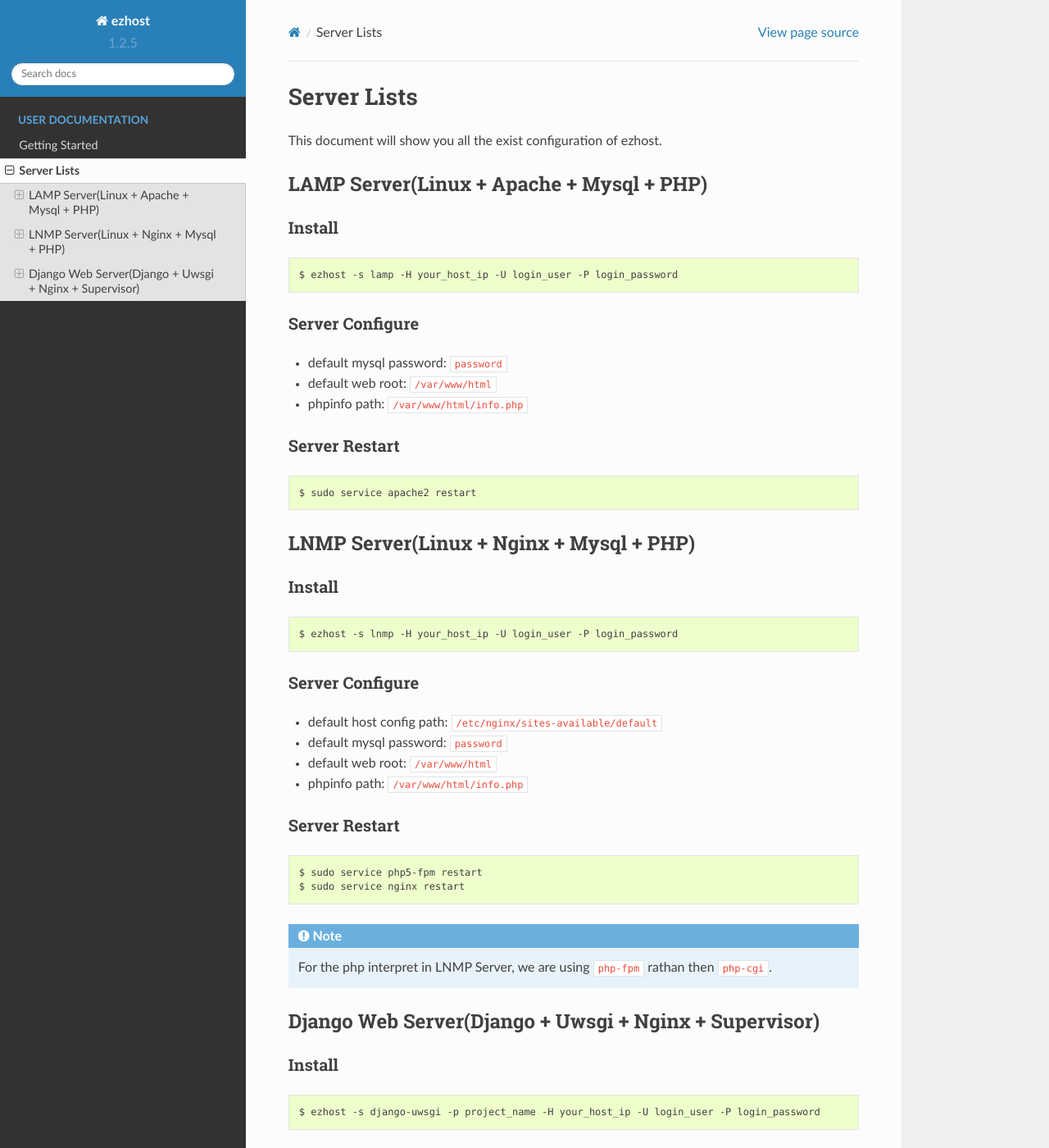
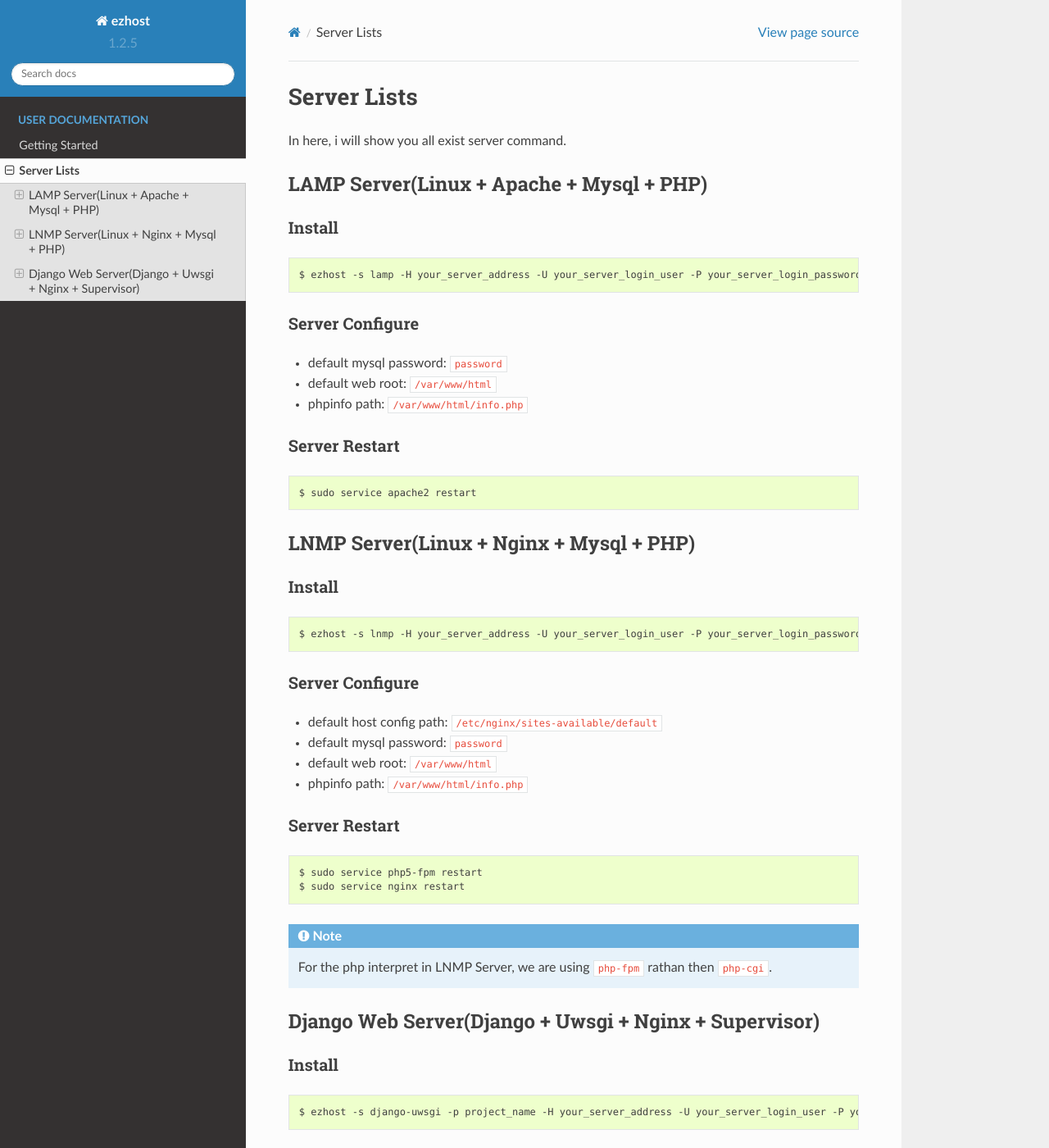
Before and after one commit to zhexiao/ezhost, a Sphinx documentation site: the page built from docs/server_lists.rst, in a window 1280 px wide and 1400 px high. Shown: the whole window at 82% size. Built offline with Sphinx 7.4.7 and the Read the Docs theme 2.0.0, drawn with Linux system fonts in a browser that asks for light colours.

Commit message:
change docs

```diff
--- a/docs/server_lists.rst
+++ b/docs/server_lists.rst
@@ -1,7 +1,7 @@
 Server Lists
 ===============
 
-This document will show you all the exist configuration of ezhost.
+In here, i will show you all exist server command.
 
 LAMP Server(Linux + Apache + Mysql + PHP)
 ---------------
@@ -10,7 +10,7 @@
 ~~~~~~
 .. code-block:: bash
 
-   $ ezhost -s lamp -H your_host_ip -U login_user -P login_password
+   $ ezhost -s lamp -H your_server_address -U your_server_login_user -P your_server_login_password
 
 Server Configure
 ~~~~~~
@@ -35,7 +35,7 @@
 ~~~~~~
 .. code-block:: bash
 
-   $ ezhost -s lnmp -H your_host_ip -U login_user -P login_password
+   $ ezhost -s lnmp -H your_server_address -U your_server_login_user -P your_server_login_password
 
 Server Configure
 ~~~~~~
@@ -63,7 +63,7 @@
 ~~~~~~
 .. code-block:: bash
 
-   $ ezhost -s django-uwsgi -p project_name -H your_host_ip -U login_user -P login_password
+   $ ezhost -s django-uwsgi -p project_name -H your_server_address -U your_server_login_user -P your_server_login_password
 
 Server Configure
 ~~~~~~
```
